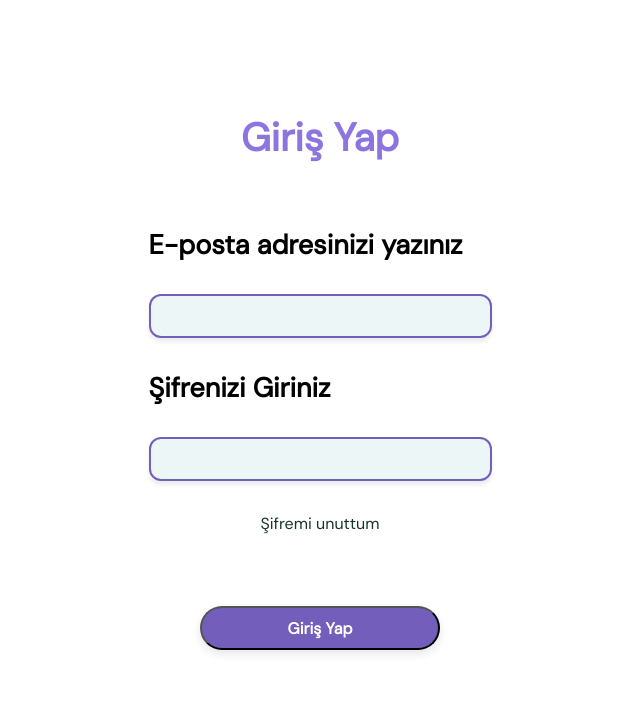
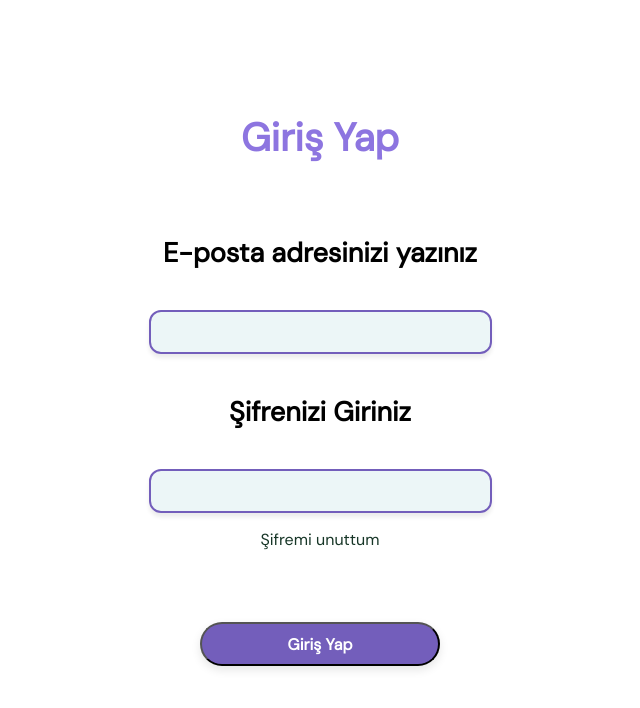
Before and after one commit to DNA-RNA/KidoKitDemo, a React (Create React App) app in the folder frontend/: page /GirisYap in a window 1280 px wide. Shown: the top 708 px of the page, without its empty margins (320-960 px from the left). Built offline with nearby package versions, Linux system fonts and the light colour scheme.

Commit message:
GirisYap.jsx düzenlendi

```diff
--- a/frontend/src/App.css
+++ b/frontend/src/App.css
@@ -61,58 +61,3 @@
   font-weight: 600;
 
 }
-/* kayit ol*/
-
-
-
-/*Giriş Yap */
-.container-giris-yap{
-    display: flex;
-    flex-direction: column;
-    align-items: center;
-    height: 100vh;
-}
-.header-giris-yap{
-  color: #8D75E0;
-  font-size: 39px;
-  font-weight: 700;
-  padding-top: 7rem;
-}
-.form-giris{
-  padding-top: 3rem;
-  padding-bottom: 1rem;
-}
-form input {
-  height: 44px;
-  width: 343px;
-  margin: 1rem;
-  font-size: 15px;
-  border-radius: 12px;
-  border: 2px solid #735ebb;
-  background: rgba(68, 166, 180, 0.1);
-  box-shadow: 0px 4px 4px rgba(0, 0, 0, 0.08);
-}
-.form-title{
-    display: block;
-    font-weight: 700;
-    font-size: 27px;
-    line-height: 35px;
-    margin: 1rem;
-}
-.container-giris-yap a {
-  text-decoration: none;
-  color: #173627;
-  padding-bottom: 2rem;
-}
-.container-giris-yap .btn-giris-yap{
-  background: #735EBB;
-  margin-top: 2.5rem;
-box-shadow: 0px 4px 10px rgba(0, 0, 0, 0.1);
-border-radius: 22px;
-width: 240px;
-height: 44px;
-color: white;
-font-weight: 700;
-font-size: 16px;
-
-}
--- a/frontend/src/App.js
+++ b/frontend/src/App.js
@@ -3,6 +3,7 @@ import {Route, Routes,BrowserRouter} from 'react-router-dom'
 import AnaSayfa from './pages/AnaSayfa';
 import './App.css';
 import './KayitOl.css'
+import './GirisYap.css'
 import KayitOl from './pages/KayitOl';
 import GirisYap from './pages/GirisYap';
 
--- /dev/null
+++ b/frontend/src/GirisYap.css
@@ -0,0 +1,53 @@
+.container-giris-yap{
+    display: flex;
+    flex-direction: column;
+    align-items: center;
+    height: 100vh;
+}
+.header-giris-yap{
+  color: #8D75E0;
+  font-size: 39px;
+  font-weight: 700;
+  padding-top: 7rem;
+}
+.form-giris{
+  padding-top: 3rem;
+  display: flex;
+  flex-direction: column;
+  align-items: center;
+}
+form input {
+  height: 44px;
+  width: 343px;
+  margin: 1rem;
+  font-size: 15px;
+  border-radius: 12px;
+  border: 2px solid #735ebb;
+  background: rgba(68, 166, 180, 0.1);
+  box-shadow: 0px 4px 4px rgba(0, 0, 0, 0.08);
+}
+.form-title{
+    display: block;
+    font-weight: 700;
+    font-size: 27px;
+    line-height: 35px;
+    margin: 1rem;
+    padding: 0.5rem;
+}
+.container-giris-yap a {
+  text-decoration: none;
+  color: #173627;
+  padding-bottom: 2rem;
+}
+.container-giris-yap .btn-giris-yap{
+  background: #735EBB;
+  margin-top: 2.5rem;
+box-shadow: 0px 4px 10px rgba(0, 0, 0, 0.1);
+border-radius: 22px;
+width: 240px;
+height: 44px;
+color: white;
+font-weight: 700;
+font-size: 16px;
+
+}
--- a/frontend/src/pages/GirisYap.jsx
+++ b/frontend/src/pages/GirisYap.jsx
@@ -1,25 +1,54 @@
 import React from 'react'
-import {useState,useEffect} from 'react'
 
-function GirisYap() {
+class GirisYap extends React.Component  {
+  constructor() {
+    super();
+    this.handleSubmit = this.handleSubmit.bind(this);
+  }
 
+  handleSubmit(event) {
+    event.preventDefault();
+    const data = new FormData(event.target);
+
+    var result = Object.fromEntries(data);
+    var request = JSON.stringify(result);
+
+    fetch("https://testapi.kidokit.com/api/account/login", {
+      method: "POST",
+      body: request,
+      headers: {'Content-Type': 'application/json'}
+
+
+    }).then(response=>{
+      console.log(response)
+      if(response.ok){
+        return response.json();
+      }
+      else console.log(new Error("Bir şeyler yanlış gitti"));
+    });
+  }
+  render() {
   return (
     <div>
       <div className="container-giris-yap">
       <h1 className='header-giris-yap'>Giriş Yap</h1>
-      <form action="" className='form-giris'>
+      <form onSubmit={this.handleSubmit} className='form-giris'>
       <span className="form-title">E-posta adresinizi yazınız</span>
-      <input type="email" name="email" required />
+      <input type="email" name="username" required />
       <span className="form-title">Şifrenizi Giriniz</span>
-      <input type="password" name="password" required />
-      </form>
+      <input type="password" name="password"  required />
       <a href="#">Şifremi unuttum</a>
       <button className='btn-giris-yap'>Giriş Yap</button>
+      </form>
+
+
 
       </div>
 
 
     </div>
+
   )
+  }
 }
 export default GirisYap;
--- a/frontend/src/pages/KayitOl.jsx
+++ b/frontend/src/pages/KayitOl.jsx
@@ -1,6 +1,5 @@
 import React from "react";
 import vektor from '../images/Vector.png';
-import selected from '../images/Selected.png'
 import sifreVector from '../images/sifre-vektor.png';
 
 
@@ -15,6 +14,9 @@ class KayitOl extends React.Component {
     const data = new FormData(event.target);
 
     var result = Object.fromEntries(data);
+    if(result.childGender=="on"){
+      result.childGender = 1;
+    }
     var request = JSON.stringify(result);
 
     fetch("https://testapi.kidokit.com/api/account/v2/register", {
```
Also changed, not shown: frontend/src/images/Selected.png (deleted).
